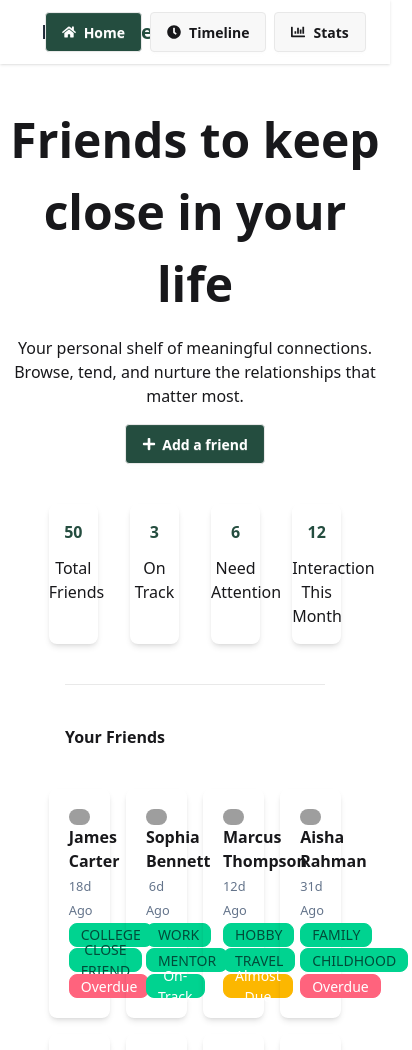
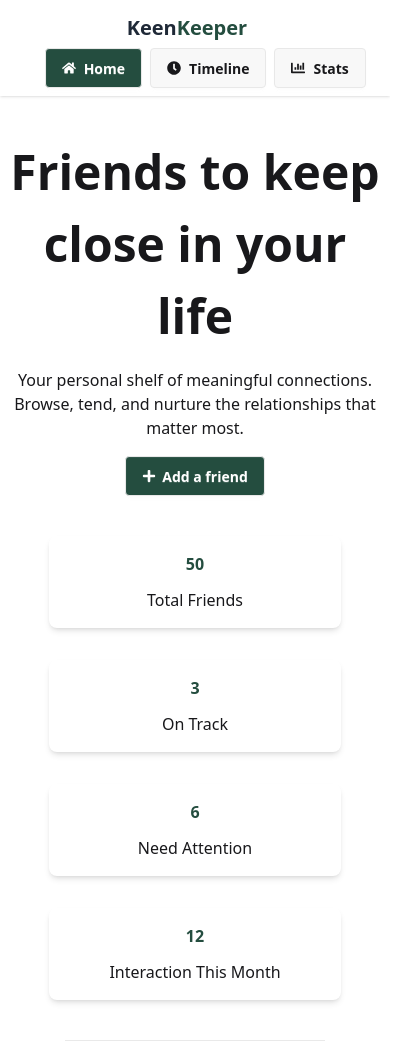
Before and after one commit to sheikh-alamin/keen-keeper, a Next.js app: page / in a window 390 px wide. Shown: the top 1050 px of the page, 412 px wide, since content can reach past the window. Built offline with nearby package versions, Linux system fonts and the light colour scheme; grey boxes are pictures that could not be loaded.

Commit message:
navbar responsive done

```diff
--- a/src/app/friends/page.jsx
+++ b/src/app/friends/page.jsx
@@ -135,12 +135,12 @@ const FriendsPage = () => {
 ]
 
     return (
-        <div className="grid grid-cols-4 max-w-9/12 mx-auto gap-4 mb-15">
+        <div className="grid grid-cols-1 sm:grid-cols-2 lg:grid-cols-4 max-w-9/12 mx-auto gap-4 mb-15">
             {friends.map(friend =>
             <div key={friend.id} className="text-center p-5 space-y-2 align-middle shadow-md rounded-lg">
                 <Link href={`/friends/${friend.id}`}>
                 <Image src={friend.picture} alt="{friend.name}"  width={80} height={80} className="rounded-full mx-auto" loading="eager" priority/>
-                <h3 className="text-5 font-semibold">{friend.name}</h3>
+                <h3 className="text-base md:text-lg font-semibold">{friend.name}</h3>
                 <p className="text-[#64748B]"><small>{friend.days_since_contact}d Ago</small></p>
                 <div className="uppercase">{friend.tags.map(tag => <span key={tag} className="badge badge-success mr-1">{tag}</span> )}</div>
                 <div className={`badge ${getStatusColor(friend.status)} capitalize text-white`}>{friend.status}</div>
--- a/src/app/navbar/Navbar.jsx
+++ b/src/app/navbar/Navbar.jsx
@@ -15,11 +15,11 @@ const Navbar = () => {
     return (
         <div>
             <div className=" bg-base-100 shadow-sm">
-                        <div className="navbar max-w-11/12 mx-auto">
-                          <div className="navbar-start">
+                        <div className="navbar flex flex-col md:flex-row max-w-11/12 mx-auto">
+                          <div className="navbar-start ">
                             <Link href="/" className="btn btn-ghost text-xl font-bold text-[#244D3F] gap-0"><span className="text-[#1F2937]">Keen</span>Keeper</Link>
                           </div>
-                          <div className="navbar-end gap-2">
+                          <div className="flex justify-end gap-2 w-full">
                             {/* {links}  */}
                             <NavLinks/>
                           </div>
--- a/src/app/page.jsx
+++ b/src/app/page.jsx
@@ -10,7 +10,7 @@ const page = () => {
                 <p className="font-light">Your personal shelf of meaningful connections. Browse, tend, and nurture the relationships that matter most.</p>
                 <button className="btn bg-[#244D3F] text-white"> <FaPlus></FaPlus> Add a friend</button>
             </div>
-            <div className="grid grid-cols-4 max-w-9/12 mx-auto gap-8 mb-10">
+            <div className="grid grid-cols-1 sm:grid-cols-2 lg:grid-cols-4 max-w-9/12 mx-auto gap-8 mb-10">
                 <div className="text-center py-4 space-y-3 align-middle shadow-md rounded-lg">
                     <h3 className="font-bold text-8 text-[#244D3f]">50</h3>
                     <p>Total Friends</p>
```
